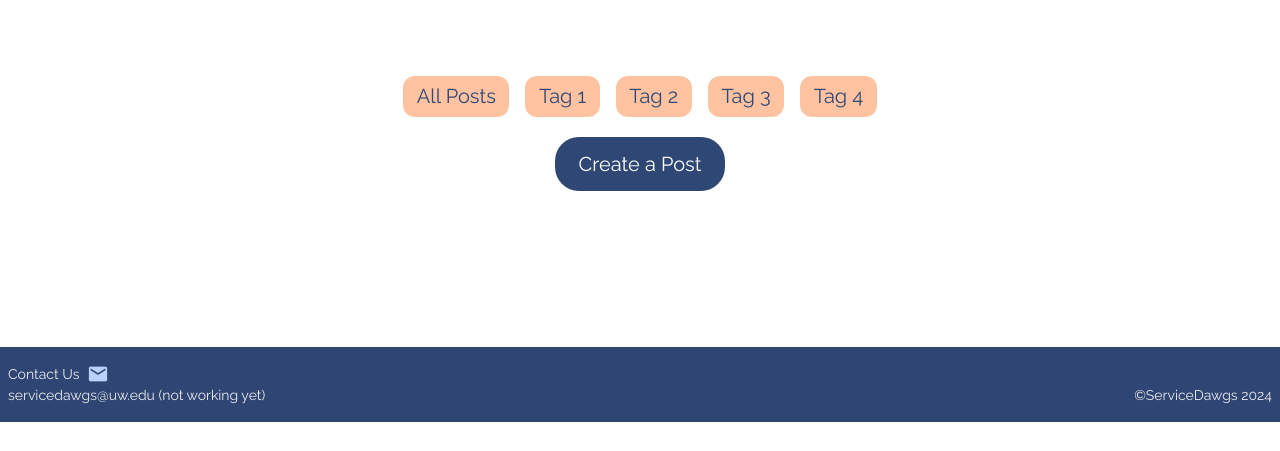
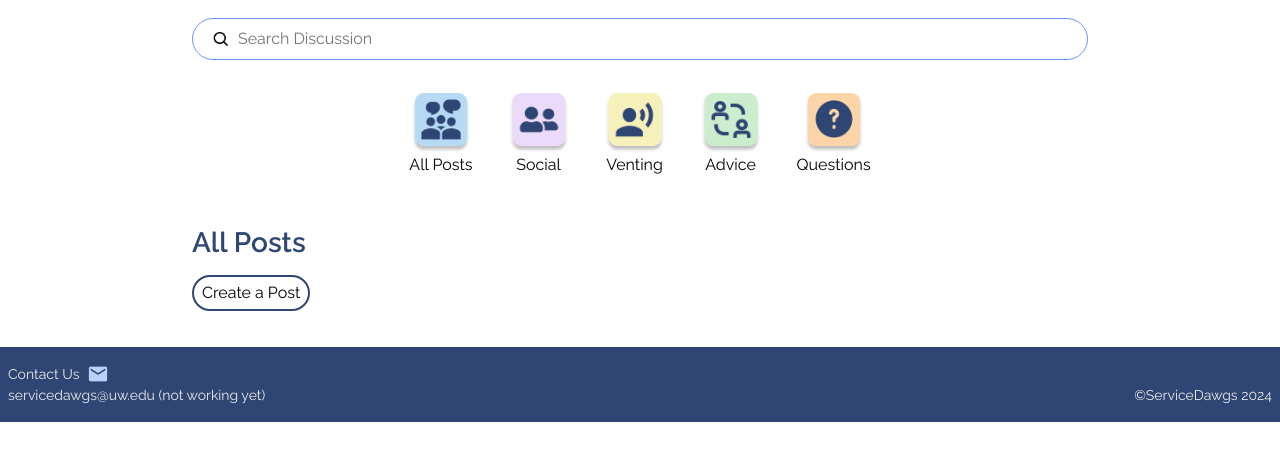
Before and after one commit to madiwake/INFO490-491-Capstone, a React app: page /discussion-forum in a window 1280 px wide. Shown: the part 349-800 px from the top of the page. Built offline with nearby package versions, Linux system fonts and the light colour scheme; some packages are replaced by stand-ins of ours.

Commit message:
working on discussion page

```diff
--- a/src/components/DiscussionForumPage.js
+++ b/src/components/DiscussionForumPage.js
@@ -5,6 +5,8 @@ import Footer from "./Footer";
 const DiscussionForumPage = () => {
   const [posts, setPosts] = useState([]);
   const [showCreatePost, setShowCreatePost] = useState(false);
+  const [searchInput, setSearchInput] = useState("");
+  const [currentCategory, setCurrentCategory] = useState("All");
 
   const formatTimestamp = (timestamp) => {
     const date = new Date(timestamp);
@@ -47,21 +49,90 @@ const DiscussionForumPage = () => {
     });
   };
 
+  const handleSearchChange = (event) => {
+    event.preventDefault();
+    setSearchInput(event.target.value);
+  }
+
   return (
     <div className="forumPage">
       <Navigation pageTitle={'Discussion'} />
       <div className="body">
+        <div className="body-search-and-category-container">
+          <h2>CATEGORIES</h2>
+          <input
+            type="text"
+            placeholder="Search Discussion"
+            onChange={handleSearchChange}
+            value={searchInput}
+            className="body-searchBar"
+          />
           <div className="tagButtons">
-          <button>All Posts</button>
-          <button>Tag 1</button>
-          <button>Tag 2</button>
-          <button>Tag 3</button>
-          <button>Tag 4</button>
+            <button
+              className="singleTagButton"
+              onClick={() => {setCurrentCategory("All")}}
+            >
+                <img
+                  src="./img/general-discussion-icon.png"
+                  alt="three stick figures. two of them have comment boxes floating above their heads"
+                />
+                <p>All Posts</p>
+            </button>
+            <button
+              className="singleTagButton"
+              onClick={() => {setCurrentCategory("Social")}}
+            >
+              <img
+                src="./img/social-discussion-icon.png"
+                alt="two stick figures"
+              />
+              <p>Social</p>
+            </button>
+            <button
+              className="singleTagButton"
+              onClick={() => {setCurrentCategory("Venting")}}
+            >
+              <img
+                src="./img/venting-discussion-icon.png"
+                alt="one stick figure with sound waves coming from their head"
+              />
+              <p>Venting</p>
+            </button>
+            <button
+              className="singleTagButton"
+              onClick={() => {setCurrentCategory("Advice")}}
+            >
+              <img
+                src="./img/advice-discussion-icon.png"
+                alt="two stick figure heads with lines connecting them to form a circle"
+              />
+              <p>Advice</p>
+            </button>
+            <button
+              className="singleTagButton"
+              onClick={() => {setCurrentCategory("Questions")}}
+            >
+              <img
+                src="./img/question-discussion-icon.png"
+                alt="dark blue circle with question mark in it"
+              />
+              <p>Questions</p>
+            </button>
           </div>
-
+        </div>
+        <div className="body-postHeader">
+          <h3>
+            {currentCategory === "All" ?
+              "All Posts"
+              :
+              currentCategory
+            }
+          </h3>
+        </div>
+        <div className="body-posts">
           {!showCreatePost && (
             <div>
-            <button onClick={() => setShowCreatePost(true)}>Create a Post</button>
+              <button className={"create-post-button"} onClick={() => setShowCreatePost(true)}>Create a Post</button>
             </div>
           )}
 
@@ -128,7 +199,8 @@ const DiscussionForumPage = () => {
             ))}
           </div>
         </div>
-      <Footer className="footer" />
+      </div>
+      <Footer />
     </div>
   );
 };
--- a/src/css/forumPageStyling.css
+++ b/src/css/forumPageStyling.css
@@ -1,11 +1,15 @@
 .forumPage .body {
+    padding-top: .5rem;
+    min-height: 51vh; /* what does this do? */
+    flex-grow: 1;
+    margin: 0 15vw;
+}
+
+.forumPage .body-search-and-category-container {
     display: flex;
     flex-direction: column;
     align-items: center;
     justify-content: center;
-    padding-top: 1rem;
-    min-height: 51vh;
-    flex-grow: 1;
 }
 
 .forumPage .body > * {
@@ -16,9 +20,9 @@
     font-size: 1.25rem;
 }
 
-.forumPage .body input[type="text"],
+.forumPage .body .input input[type="text"],
 .forumPage .body form textarea {
-    width: 30rem;
+    width: 60vw;
     max-width: 30rem;
 }
 
@@ -80,7 +84,7 @@
     margin-bottom: 0.5rem;
 }
 
-.forumPage .body button,
+/* .forumPage .body button, */
 .forumPage .input-container button {
     background-color: #2F4775;
     color: white;
@@ -96,14 +100,55 @@
     display: flex;
     justify-content: center;
     margin-bottom: 1rem;
+    flex-wrap: wrap;
 }
 
-.forumPage .tagButtons button {
-    background-color: #FFC3A1;
-    color: #2F4775;
+.forumPage .body-searchBar {
+    padding: .5rem .25rem;
+    background-image: url("../../public/img/search-icon.png");
+    background-repeat: no-repeat;
+    background-position: 20px;
+    background-size: 15px;
+    padding-left: 45px;
+    border-radius: 25px;
+    border: 1px solid #6C98FC;
+    margin-bottom: 2rem;
+    width: 70vw;
+}
+
+.forumPage .singleTagButton {
+    background-color: transparent;
     border: none;
-    border-radius: 0.75rem;
-    padding: 0.35rem 0.85rem;
-    margin: 0 0.5rem;
-    cursor: pointer;
+    display: flex;
+    flex-direction: column;
+    justify-content: center;
+    align-items: center;
+    margin: 0 .75rem;
 }
+
+.forumPage .singleTagButton img {
+    width: 60px;
+    height: 60px;
+}
+
+.forumPage .singleTagButton p {
+    font-size: 1rem;
+}
+
+.forumPage .body h2 {
+    font-family: "Raleway", sans-serif;
+    font-weight: 700;
+    margin-bottom: 2rem;
+}
+
+.forumPage .body h3 {
+    font-family: "Raleway", sans-serif;
+    font-weight: 600;
+}
+
+.forumPage .create-post-button {
+    background-color: transparent;
+    border: 2px solid #2F4775;
+    border-radius: 25px;
+    padding: .25rem .5rem;
+}
--- a/src/css/navigation.css
+++ b/src/css/navigation.css
@@ -28,7 +28,7 @@
 }
 div.homePage .navigation-header .home-link .navBar-menu-item-link,
 div.resourcePage .navigation-header .resources-link .navBar-menu-item-link,
-div.discussionForumPage .navigation-header .discussionForum-link .navBar-menu-item-link,
+div.forumPage .navigation-header .discussionForum-link .navBar-menu-item-link,
 div.howToPage .navigation-header .FAQ-link .navBar-menu-item-link {
     font-weight: bold;
     font-size: 1.125rem;
```
Also changed, not shown: public/img/advice-discussion-icon.png (added), public/img/general-discussion-icon.png (added), public/img/question-discussion-icon.png (added), public/img/search-icon.png (added), public/img/social-discussion-icon.png (added), public/img/venting-discussion-icon.png (added). Lines whose indentation alone changed are shown as unchanged.
